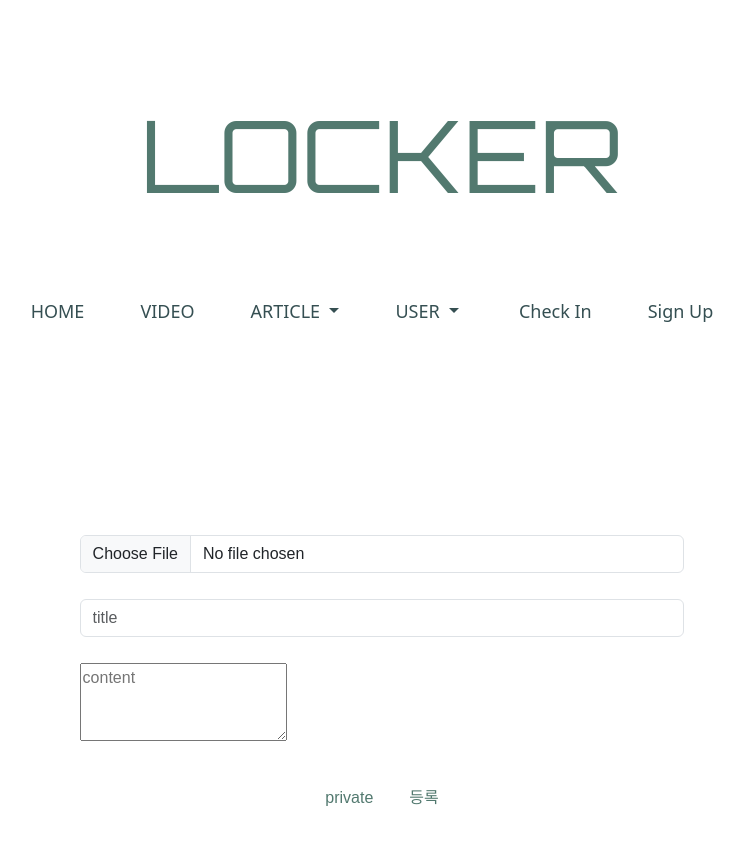
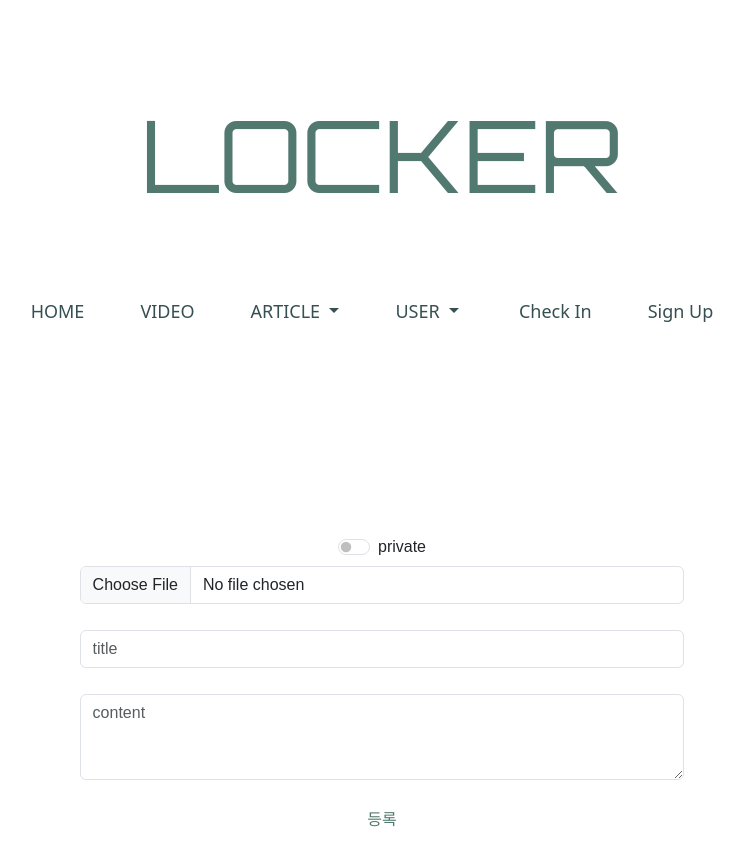
Before and after one commit to diarlee/ssafy1FinalPJT_Locker, a Vue app in the folder SSAFIT_VUEPJT/: page /article/write in a window 1280 px wide. Shown: the top 866 px of the page, without its empty margins (258-1002 px from the left). Built offline with nearby package versions, Linux system fonts and the light colour scheme; what vue-magic-grid would draw is missing.

Commit message:
articleCreate Page update

```diff
--- a/SSAFIT_VUEPJT/src/components/article/articleCreate.vue
+++ b/SSAFIT_VUEPJT/src/components/article/articleCreate.vue
@@ -1,6 +1,13 @@
 <template>
   <div class="articleCreate-container">
     <form class="articleCreate-box">
+      <div class="form-check form-switch">
+        <!-- <button class="btn" @click="isPublic = !isPublic">
+          {{ getIsPublic }}
+        </button> -->
+        <input type="checkbox" class="form-check-input" role="switch" id="flexSwitchCheckDefault"  @click="isPublic = !isPublic">
+        <label class="form-check-label" for="flexSwitchCheckDefault">{{ getIsPublic }}</label>
+      </div>
       <div class="mb-3">
         <input class="form-control" type="file" @change="appendImage" />
       </div>
@@ -8,18 +15,11 @@
         <input class="form-control" type="text" name="" required="" v-model="title" placeholder="title"/>
         </div>
       <div class="mb-3">
+        <textarea class="form-control" rows="3" name="" required="" v-model="content" placeholder="content"></textarea>
           <!-- <input class="form-control" type="text" name="" required="" v-model="content" placeholder="content"/> -->
-          <textarea class="form-cotrol" id="exampleFrimControlTextarea1" rows="3" v-model="content" placeholder="content"></textarea>
-        </div>
-        <div class="btn-container">
-          <div class="public-button">
-            <button class="btn" @click="isPublic = !isPublic">
-              {{ getIsPublic }}
-            </button>
       </div>
       <div class="create-button">
         <a class="btn" @click="createArticle">등록</a>
-          </div>
       </div>
     </form>
   </div>
@@ -81,15 +81,9 @@ const createArticle = function () {
   align-items: center;
 }
 
-.btn-container {
-  display: flex;
-  flex-direction: row !important;
-}
-
 .btn {
   color:#52796f !important;
   background: white;
-  margin: 5px;
 }
 
 .btn:hover {
@@ -98,8 +92,10 @@ const createArticle = function () {
 }
 .mb-3 {
   width: 56%;
-  padding: 0 0 10px 0;
+  padding: 5px 0 5px 0;
 }
 
 
+
+
 </style>
```
Also changed, not shown: 1 other file (tests, documents, lock files or other folders). Lines whose indentation alone changed are shown as unchanged.
